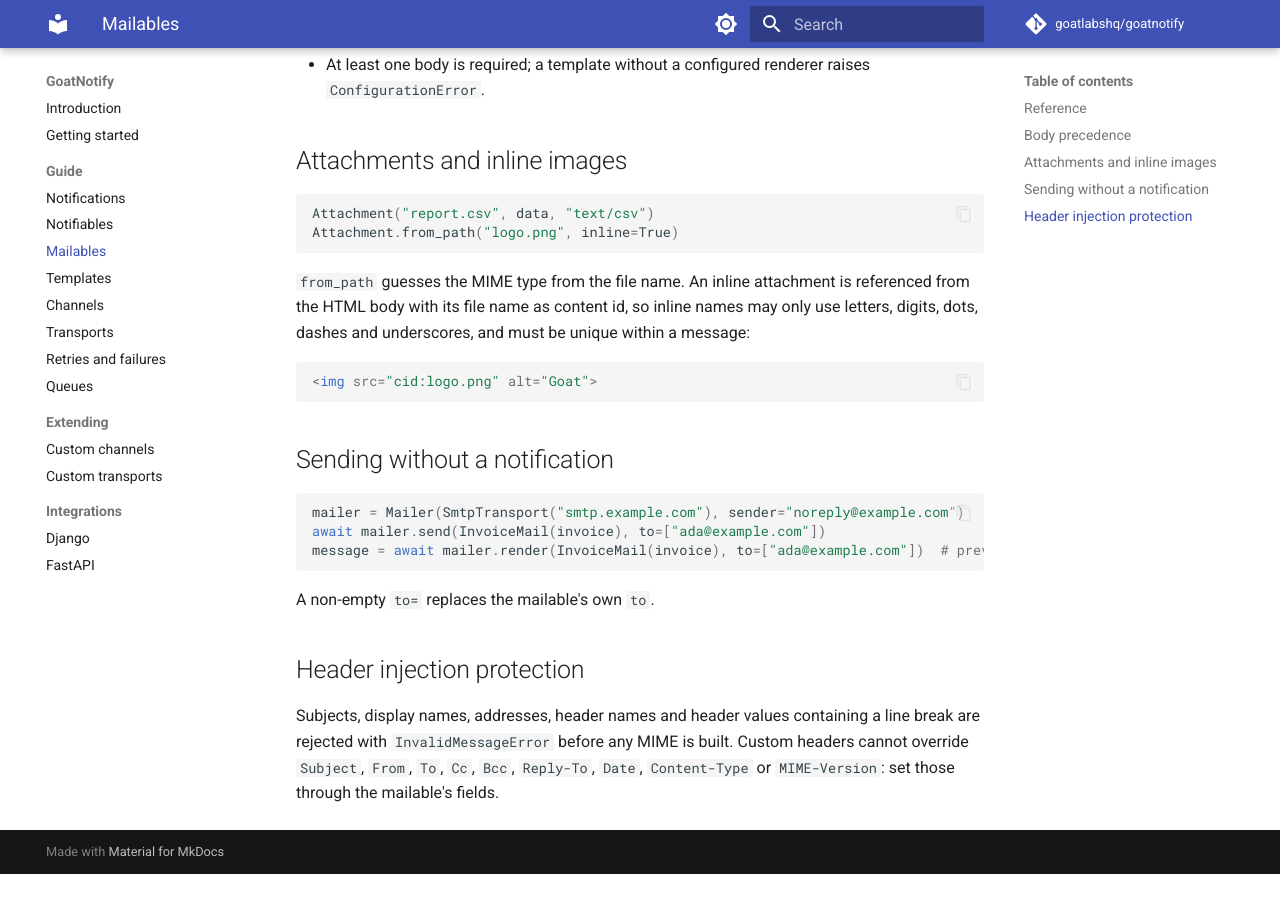
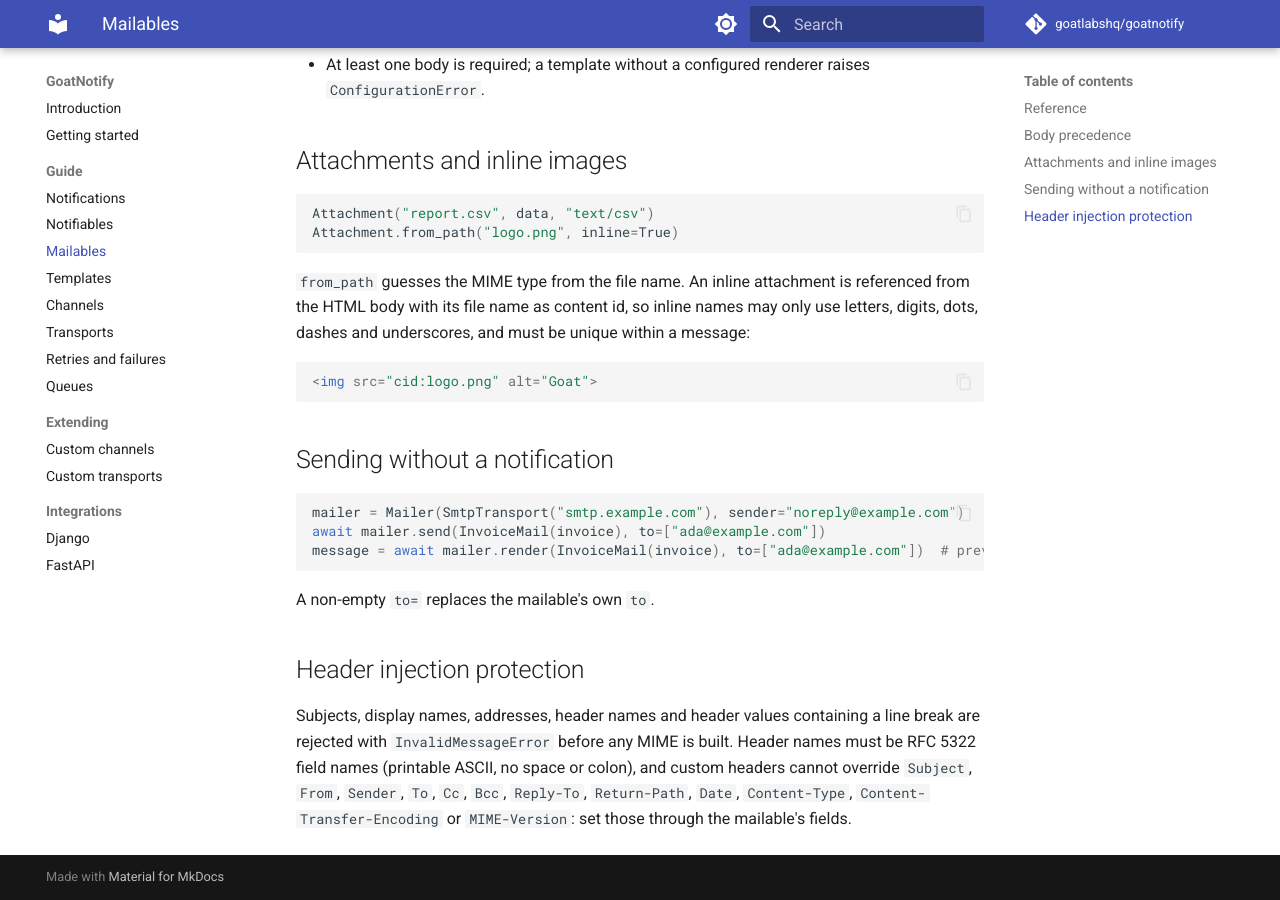
Before and after one commit to goatlabshq/goatnotify, an MkDocs documentation site: the page built from docs/mailables.md, in a window 1280 px wide and 900 px high, scrolled down 1574 px. Built offline with MkDocs 1.6.1 and Material for MkDocs 9.7.7, drawn with Linux system fonts in a browser that asks for light colours; comment, search, counter and statistics services are not loaded; before the commit the page ends 2448 px from its top, so only the background shows below that.

Commit message:
fix(core): validate header names and reserve every envelope header

```diff
--- a/docs/mailables.md
+++ b/docs/mailables.md
@@ -84,6 +84,7 @@ A non-empty `to=` replaces the mailable's own `to`.
 ## Header injection protection
 
 Subjects, display names, addresses, header names and header values containing a line break are
-rejected with `InvalidMessageError` before any MIME is built. Custom headers cannot override
-`Subject`, `From`, `To`, `Cc`, `Bcc`, `Reply-To`, `Date`, `Content-Type` or `MIME-Version`: set
-those through the mailable's fields.
+rejected with `InvalidMessageError` before any MIME is built. Header names must be RFC 5322
+field names (printable ASCII, no space or colon), and custom headers cannot override `Subject`,
+`From`, `Sender`, `To`, `Cc`, `Bcc`, `Reply-To`, `Return-Path`, `Date`, `Content-Type`,
+`Content-Transfer-Encoding` or `MIME-Version`: set those through the mailable's fields.
```
Also changed, not shown: 2 other files.
